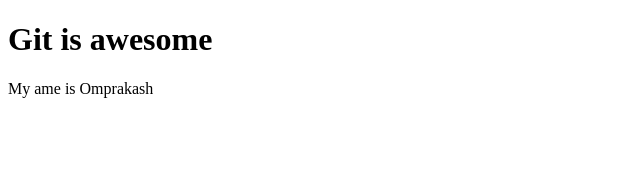
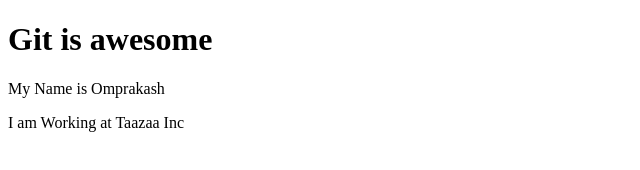
Before and after one commit to OmPrakash80Azm/OM, a plain HTML site: page index.html in a window 1280 px wide. Shown: the whole page, without its empty margins (0-640 px from the left). Drawn offline with Linux system fonts and the light colour scheme.

Commit message:
Update index.html

```diff
--- a/index.html
+++ b/index.html
@@ -8,6 +8,7 @@
 </head>
 <body>
     <h1>Git is awesome</h1>
-    <p>My ame is Omprakash</p>
+    <p>My Name is Omprakash</p>
+    <p>I am Working at Taazaa Inc</p>
 </body>
 </html>
```
